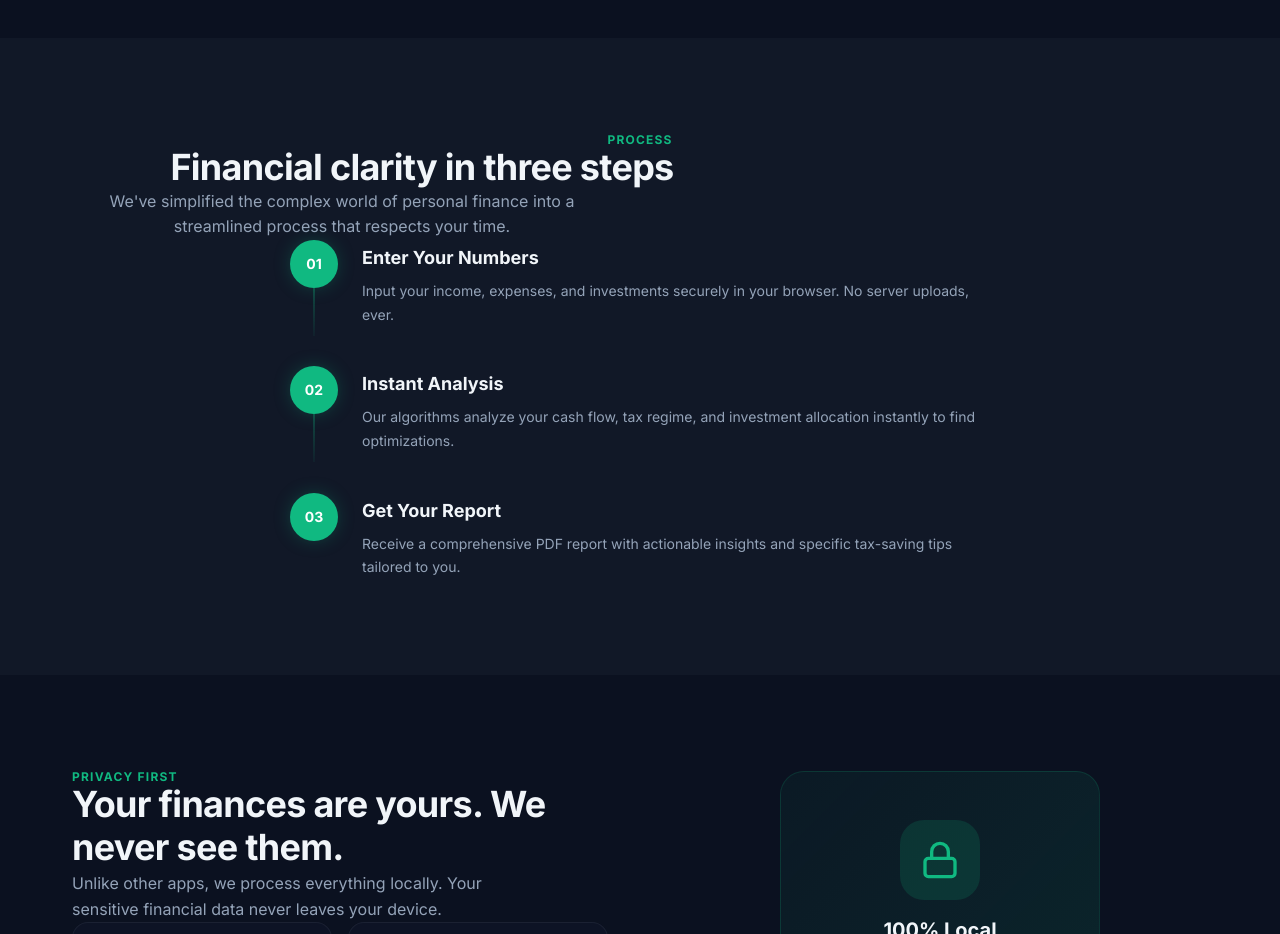
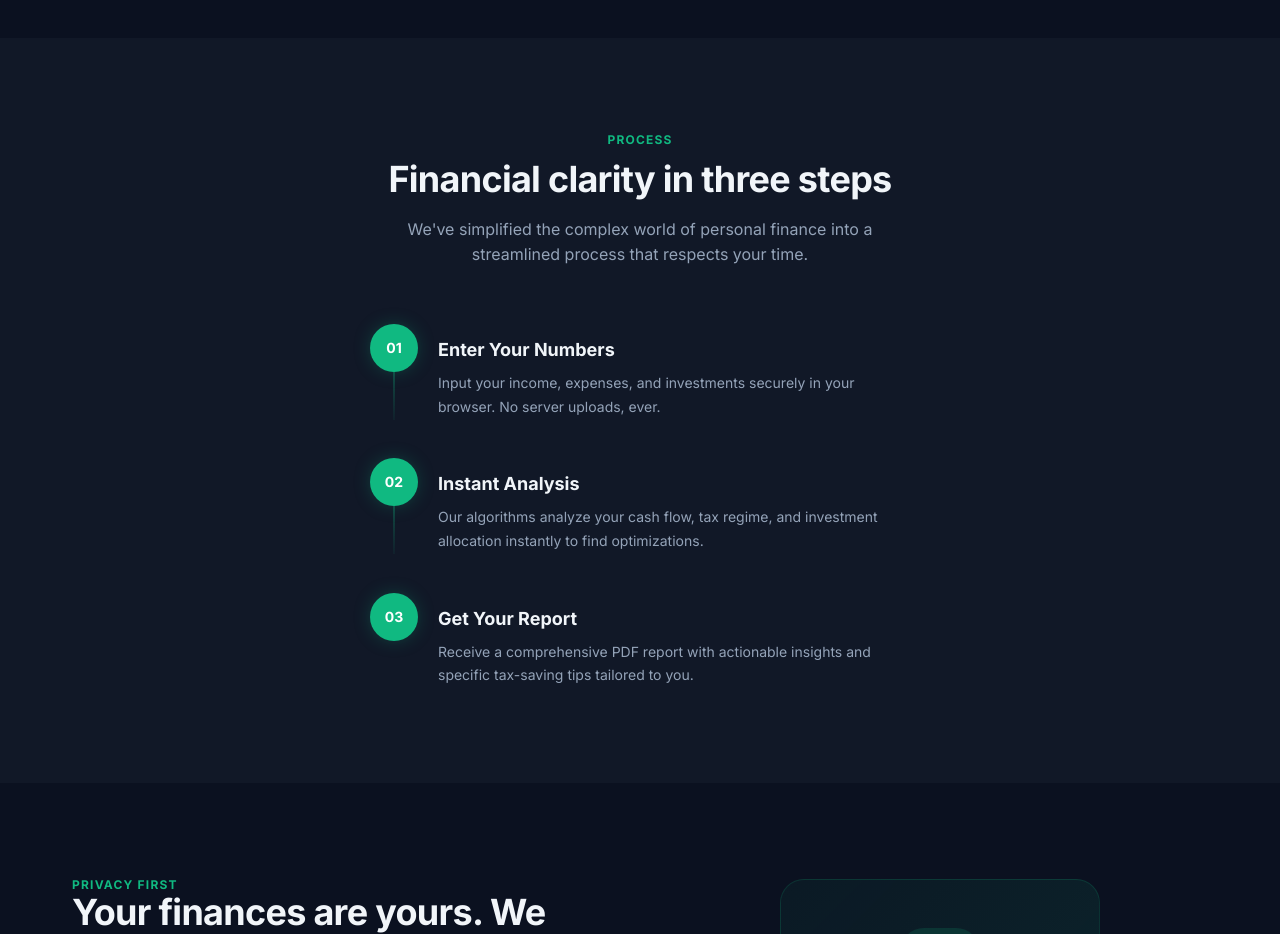
Before and after one commit to rohitguta2432/myFinance-web, a Next.js app: page / in a window 1280 px wide. Shown: the part 2600-3534 px from the top of the page. Built offline with nearby package versions, Linux system fonts and the light colour scheme.

Commit message:
fix: center alignment for How It Works section header and subtitle

```diff
--- a/src/components/sections/how-it-works.tsx
+++ b/src/components/sections/how-it-works.tsx
@@ -26,25 +26,25 @@ export function HowItWorksSection() {
         <section className="section-padding" style={{ backgroundColor: "#111827" }} id="how-it-works">
             <div className="container-marketing">
                 {/* Header */}
-                <div className="text-center mb-14">
-                    <p className="text-overline text-accent mb-3">PROCESS</p>
-                    <h2 className="text-h2 mx-auto mb-4" style={{ color: "#F1F5F9", maxWidth: 700 }}>
+                <div style={{ textAlign: "center", marginBottom: 56 }}>
+                    <p className="text-overline text-accent" style={{ marginBottom: 12 }}>PROCESS</p>
+                    <h2 className="text-h2" style={{ color: "#F1F5F9", maxWidth: 700, margin: "0 auto 16px" }}>
                         Financial clarity in three steps
                     </h2>
-                    <p className="text-body mx-auto" style={{ color: "#94A3B8", maxWidth: 540 }}>
+                    <p style={{ color: "#94A3B8", maxWidth: 540, margin: "0 auto", textAlign: "center", fontSize: 16, lineHeight: 1.6 }}>
                         We&apos;ve simplified the complex world of personal finance into a streamlined process that respects your time.
                     </p>
                 </div>
 
                 {/* Steps */}
-                <div style={{ maxWidth: 700, marginLeft: "auto", marginRight: "auto" }}>
+                <div style={{ maxWidth: 540, marginLeft: "auto", marginRight: "auto" }}>
                     {steps.map((step, i) => (
                         <div
                             key={i}
                             style={{
                                 display: "grid",
                                 gridTemplateColumns: "48px 1fr",
-                                gap: 24,
+                                gap: 20,
                                 alignItems: "start",
                                 paddingBottom: i < steps.length - 1 ? 40 : 0,
                                 position: "relative",
@@ -88,7 +88,7 @@ export function HowItWorksSection() {
                             </div>
 
                             {/* Text */}
-                            <div style={{ paddingTop: 4 }}>
+                            <div style={{ paddingTop: 12 }}>
                                 <h3 style={{ fontSize: 18, fontWeight: 700, color: "#F1F5F9", marginBottom: 6 }}>
                                     {step.title}
                                 </h3>
```
